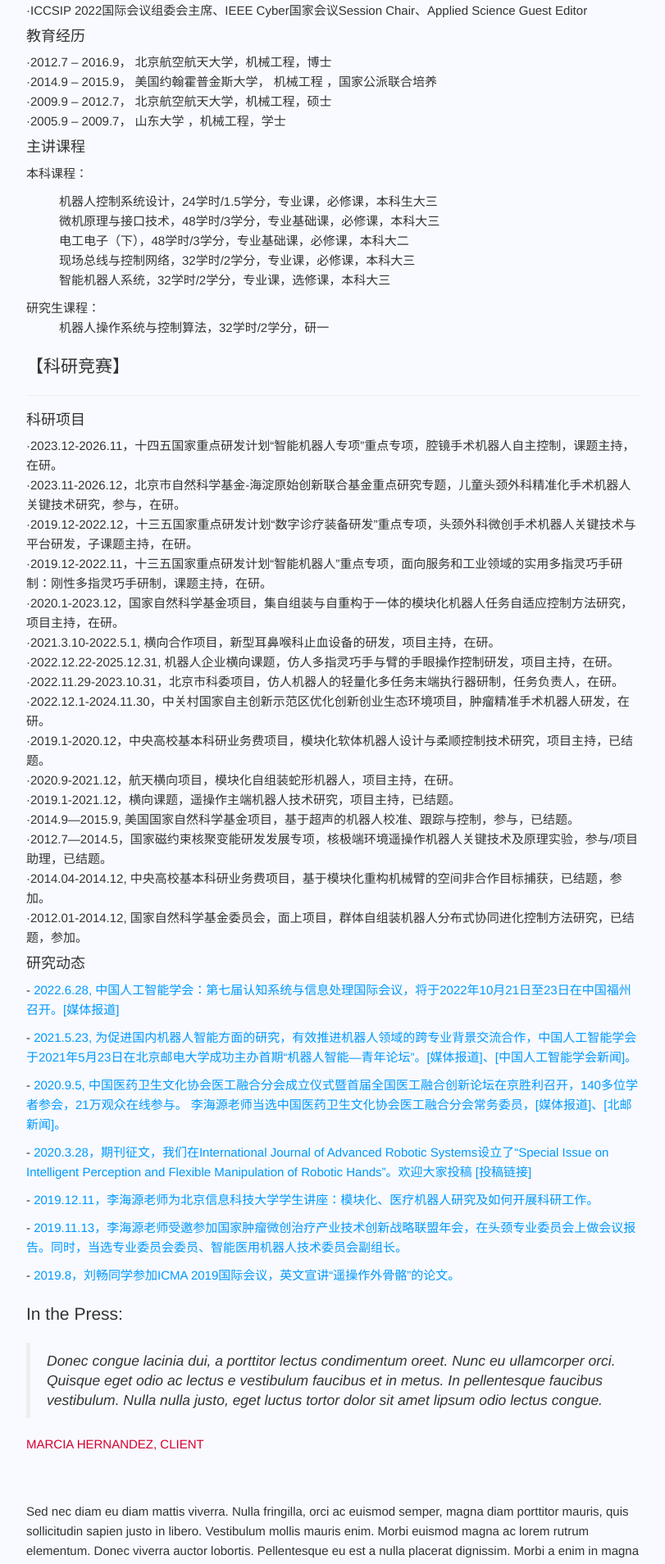
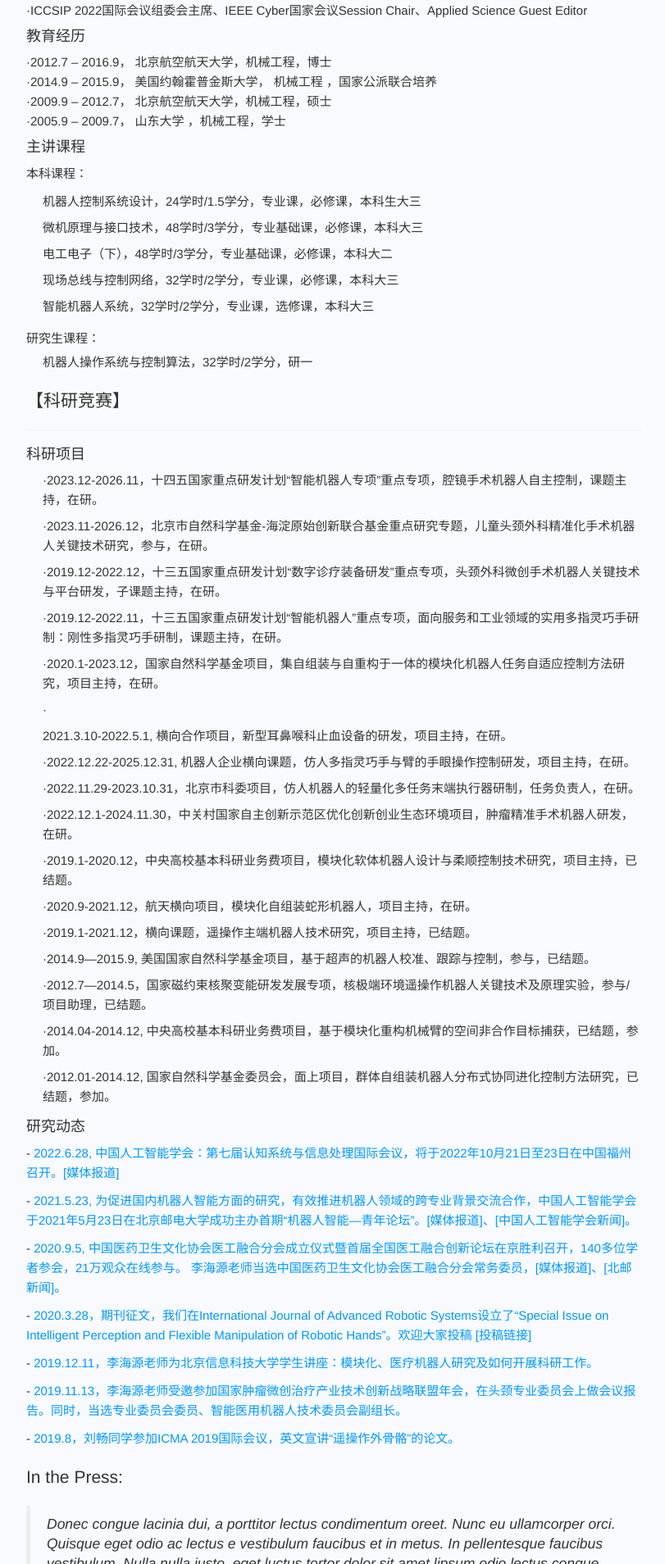
Before and after one commit to ljfnb66/ljfnb66.github.io, a Jekyll site: the page built from about.html, in a window 1280 px wide. Shown: the part 1847-3755 px from the top of the page at 82% size, without its empty margins (428-1239 px from the left). Built offline with Jekyll 4.4.1, drawn with Linux system fonts in a browser that asks for light colours.

Commit message:
edit home_index.html

```diff
--- a/about.html
+++ b/about.html
@@ -110,22 +110,24 @@
         <h3 class="lead"id="anchor3">【科研竞赛】</h3><hr>
         <h4>科研项目</h4>
         <p>
-          ·2023.12-2026.11，十四五国家重点研发计划“智能机器人专项”重点专项，腔镜手术机器人自主控制，课题主持，在研。<br>
-          ·2023.11-2026.12，北京市自然科学基金-海淀原始创新联合基金重点研究专题，儿童头颈外科精准化手术机器人关键技术研究，参与，在研。<br>
-          ·2019.12-2022.12，十三五国家重点研发计划“数字诊疗装备研发”重点专项，头颈外科微创手术机器人关键技术与平台研发，子课题主持，在研。<br>
-          ·2019.12-2022.11，十三五国家重点研发计划“智能机器人”重点专项，面向服务和工业领域的实用多指灵巧手研制：刚性多指灵巧手研制，课题主持，在研。<br>
-          ·2020.1-2023.12，国家自然科学基金项目，集自组装与自重构于一体的模块化机器人任务自适应控制方法研究，项目主持，在研。<br>
-          ·2021.3.10-2022.5.1, 横向合作项目，新型耳鼻喉科止血设备的研发，项目主持，在研。<br>
-          ·2022.12.22-2025.12.31, 机器人企业横向课题，仿人多指灵巧手与臂的手眼操作控制研发，项目主持，在研。<br>
-          ·2022.11.29-2023.10.31，北京市科委项目，仿人机器人的轻量化多任务末端执行器研制，任务负责人，在研。<br>
-          ·2022.12.1-2024.11.30，中关村国家自主创新示范区优化创新创业生态环境项目，肿瘤精准手术机器人研发，在研。<br>
-          ·2019.1-2020.12，中央高校基本科研业务费项目，模块化软体机器人设计与柔顺控制技术研究，项目主持，已结题。<br>
-          ·2020.9-2021.12，航天横向项目，模块化自组装蛇形机器人，项目主持，在研。<br>
-          ·2019.1-2021.12，横向课题，遥操作主端机器人技术研究，项目主持，已结题。<br>
-          ·2014.9—2015.9, 美国国家自然科学基金项目，基于超声的机器人校准、跟踪与控制，参与，已结题。<br>
-          ·2012.7—2014.5，国家磁约束核聚变能研发发展专项，核极端环境遥操作机器人关键技术及原理实验，参与/项目助理，已结题。<br>
-          ·2014.04-2014.12, 中央高校基本科研业务费项目，基于模块化重构机械臂的空间非合作目标捕获，已结题，参加。<br>
-          ·2012.01-2014.12, 国家自然科学基金委员会，面上项目，群体自组装机器人分布式协同进化控制方法研究，已结题，参加。<br>
+          <ul class="course-list">
+            <li>·2023.12-2026.11，十四五国家重点研发计划“智能机器人专项”重点专项，腔镜手术机器人自主控制，课题主持，在研。</li>
+            <li>·2023.11-2026.12，北京市自然科学基金-海淀原始创新联合基金重点研究专题，儿童头颈外科精准化手术机器人关键技术研究，参与，在研。</li>
+            <li>·2019.12-2022.12，十三五国家重点研发计划“数字诊疗装备研发”重点专项，头颈外科微创手术机器人关键技术与平台研发，子课题主持，在研。</li>
+            <li>·2019.12-2022.11，十三五国家重点研发计划“智能机器人”重点专项，面向服务和工业领域的实用多指灵巧手研制：刚性多指灵巧手研制，课题主持，在研。</li>
+            <li>·2020.1-2023.12，国家自然科学基金项目，集自组装与自重构于一体的模块化机器人任务自适应控制方法研究，项目主持，在研。</li>
+            <li>·<li>2021.3.10-2022.5.1, 横向合作项目，新型耳鼻喉科止血设备的研发，项目主持，在研。</li>
+            <li>·2022.12.22-2025.12.31, 机器人企业横向课题，仿人多指灵巧手与臂的手眼操作控制研发，项目主持，在研。</li>
+            <li>·2022.11.29-2023.10.31，北京市科委项目，仿人机器人的轻量化多任务末端执行器研制，任务负责人，在研。</li>
+            <li>·2022.12.1-2024.11.30，中关村国家自主创新示范区优化创新创业生态环境项目，肿瘤精准手术机器人研发，在研。</li>
+            <li>·2019.1-2020.12，中央高校基本科研业务费项目，模块化软体机器人设计与柔顺控制技术研究，项目主持，已结题。</li>
+            <li>·2020.9-2021.12，航天横向项目，模块化自组装蛇形机器人，项目主持，在研。</li>
+            <li>·2019.1-2021.12，横向课题，遥操作主端机器人技术研究，项目主持，已结题。</li>
+            <li>·2014.9—2015.9, 美国国家自然科学基金项目，基于超声的机器人校准、跟踪与控制，参与，已结题。</li>
+            <li> ·2012.7—2014.5，国家磁约束核聚变能研发发展专项，核极端环境遥操作机器人关键技术及原理实验，参与/项目助理，已结题。</li>
+            <li>·2014.04-2014.12, 中央高校基本科研业务费项目，基于模块化重构机械臂的空间非合作目标捕获，已结题，参加。</li>
+            <li>·2012.01-2014.12, 国家自然科学基金委员会，面上项目，群体自组装机器人分布式协同进化控制方法研究，已结题，参加。</li>
+          </ul>
         </p>
 
         <h4>研究动态</h4>
@@ -163,3 +165,38 @@
 </div>
 
 <!--End Main Container -->
+
+
+<!-- CSS样式 -->
+<style>
+  /* 课程列表样式 */
+  .course-list {
+    list-style-type: disc; /* 使用实心圆点作为列表标记 */
+    padding-left: 20px;    /* 左侧内边距，控制列表缩进 */
+    margin-top: 5px;       /* 顶部外边距 */
+    margin-bottom: 15px;   /* 底部外边距 */
+  }
+
+  .course-list li {
+    margin-bottom: 8px;    /* 列表项之间的间距 */
+    line-height: 1.6;      /* 行高，提高可读性 */
+  }
+
+  /* 科研项目列表样式 */
+  .course-list li::before {
+    content: "";           /* 移除自动添加的点 */
+  }
+</style>
+
+<!-- JS代码 -->
+<script>
+  // 平滑滚动功能
+  document.querySelectorAll('a[href^="#"]').forEach(anchor => {
+    anchor.addEventListener('click', function(e) {
+      e.preventDefault();
+      document.querySelector(this.getAttribute('href')).scrollIntoView({
+        behavior: 'smooth'
+      });
+    });
+  });
+</script>
```
